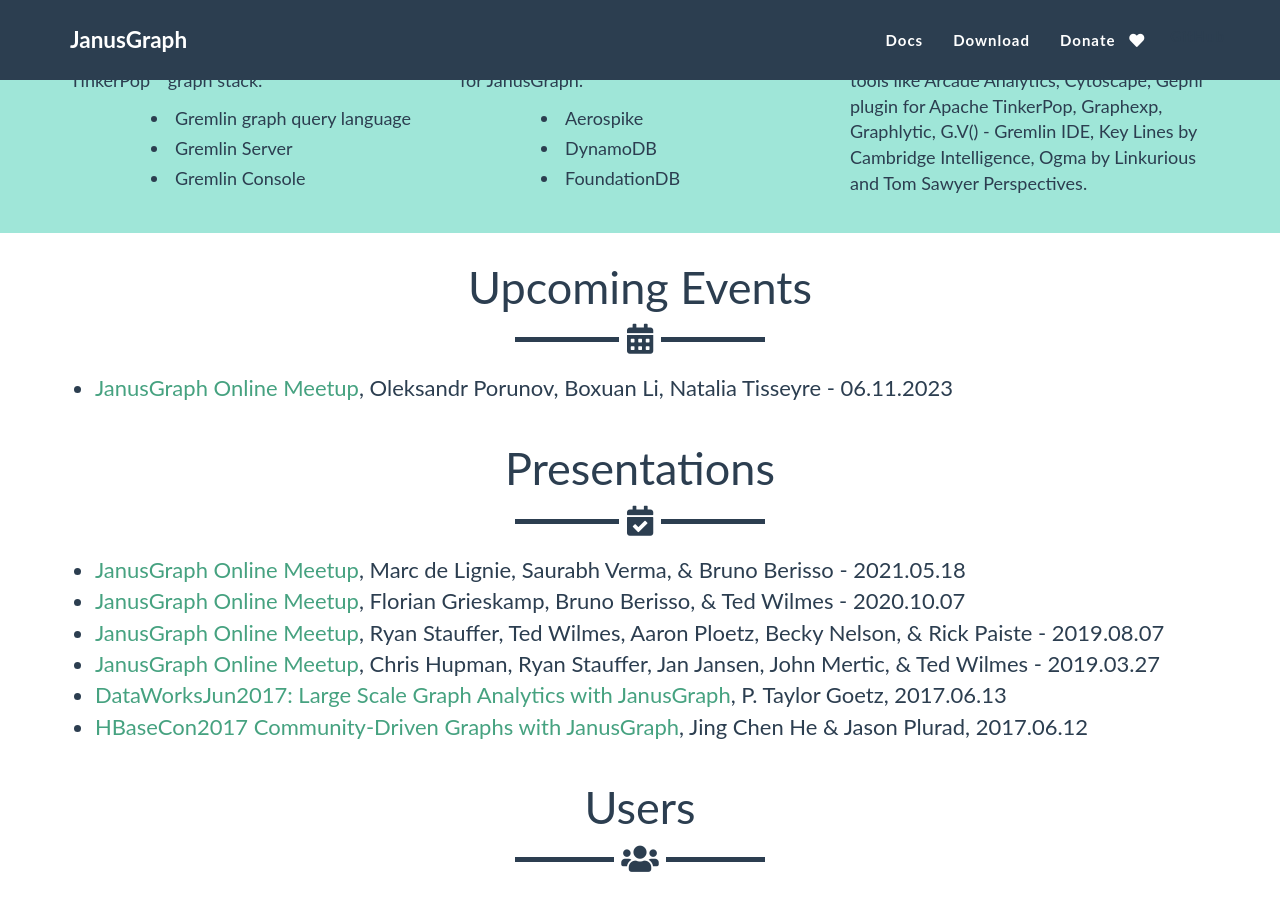
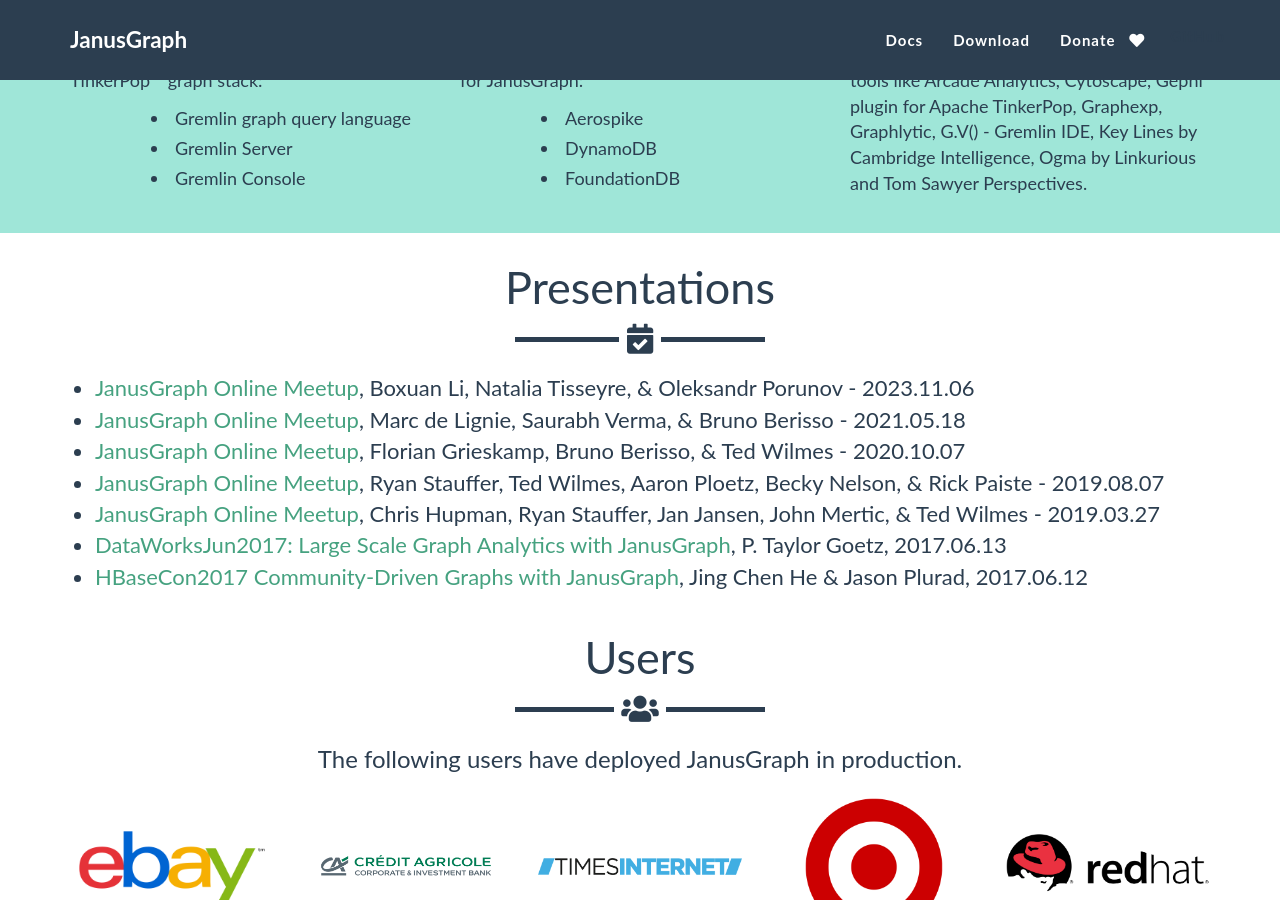
Before and after one commit to JanusGraph/janusgraph.org, a Jekyll site: the page built from index.html, in a window 1280 px wide and 900 px high, scrolled down 1380 px. Built offline with Jekyll 4.4.1, drawn with Linux system fonts in a browser that asks for light colours; some of the changed lines change nothing that is shown.

Commit message:
Add presentation recording of the JanusGraph Online Meetup 5
Signed-off-by: Oleksandr Porunov <alexandr.porunov@gmail.com>

```diff
--- a/_config.yml
+++ b/_config.yml
@@ -14,8 +14,6 @@
 # Example:
 # upcoming_events:
 #  - <a href="${event_link}">Even link name</a>, Authors or additional information - ${date}
-upcoming_events:
-  - <a href="https://events.teams.microsoft.com/event/d51f3bc8-a376-4518-8f9b-2ccf5f638635@5905aed6-175d-4ef4-914d-3ee92a398d55">JanusGraph Online Meetup</a>, Oleksandr Porunov, Boxuan Li, Natalia Tisseyre - 06.11.2023
 
 # Color settings (hex-codes without the leading hash-tag)
 color:
--- a/_includes/presentations.html
+++ b/_includes/presentations.html
@@ -6,6 +6,7 @@
                 <hr class="title-line check-calendar">
             </div>
             <ul class="presentations">
+                <li><a href="https://youtu.be/C9IYIapw6As">JanusGraph Online Meetup</a>, Boxuan Li, Natalia Tisseyre, & Oleksandr Porunov - 2023.11.06</li>
                 <li><a href="https://youtu.be/oo-b4P1kHu8">JanusGraph Online Meetup</a>, Marc de Lignie, Saurabh Verma, & Bruno Berisso - 2021.05.18</li>
                 <li><a href="https://youtu.be/g71MqqirQlE">JanusGraph Online Meetup</a>, Florian Grieskamp, Bruno Berisso, & Ted Wilmes - 2020.10.07</li>
                 <li><a href="https://youtu.be/d6NRdIxdT60">JanusGraph Online Meetup</a>, Ryan Stauffer, Ted Wilmes, Aaron Ploetz, Becky Nelson, & Rick Paiste - 2019.08.07</li>
```
